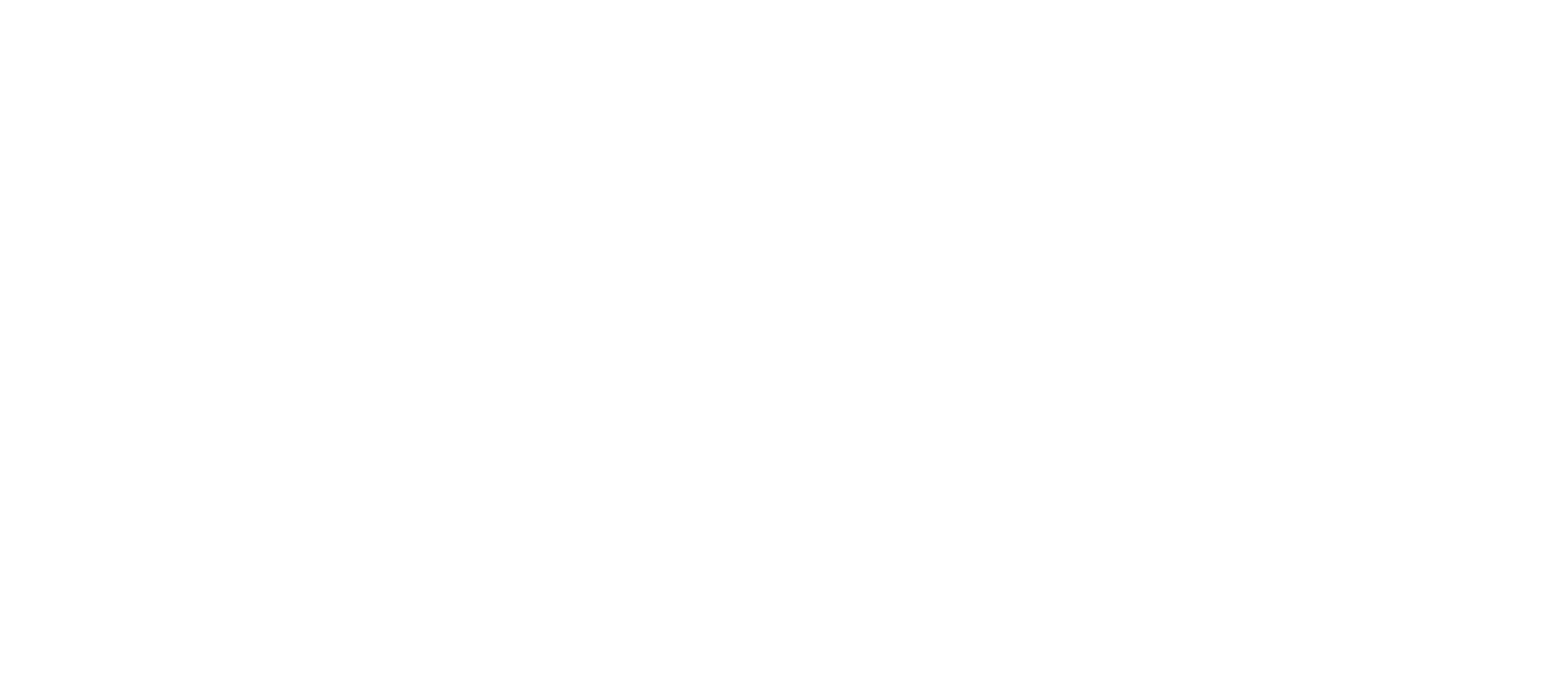
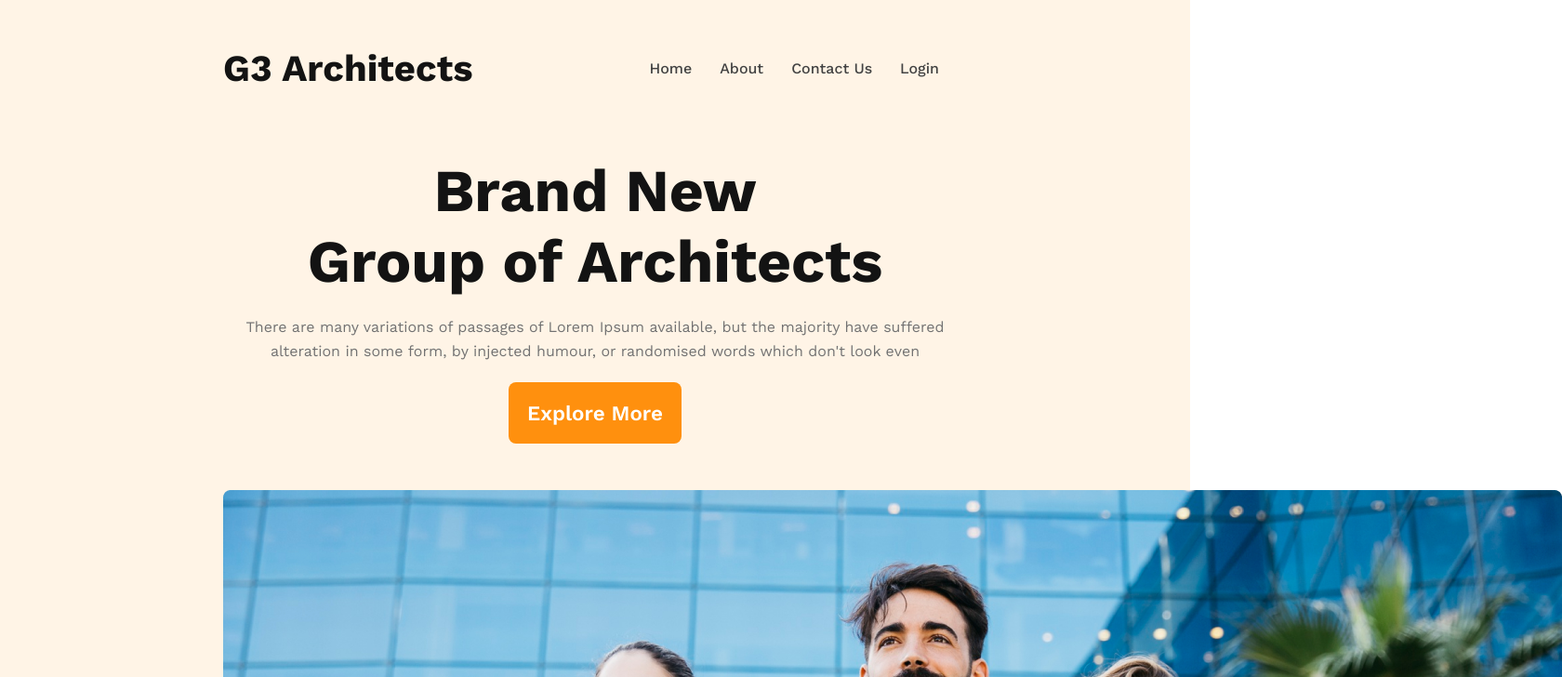
Before and after one commit to sajjad516/G3-architects, a plain HTML site: page index.html in a window 1280 px wide. Shown: the top 728 px of the page at 93% size, 1680 px wide, since content can reach past the window. Drawn offline with nearby package versions, Linux system fonts and the light colour scheme.

Commit message:
banner content added

```diff
--- a/index.html
+++ b/index.html
@@ -1,15 +1,42 @@
 <!DOCTYPE html>
 <html lang="en">
+
 <head>
     <meta charset="UTF-8">
     <meta name="viewport" content="width=device-width, initial-scale=1.0">
     <title>G3 Architects</title>
     <link rel="stylesheet" href="styles/style.css">
 </head>
+
 <body>
     <!-- header part start  -->
     <header>
+        <nav>
+            <h3 class="nav-title">G3 Architects</h2>
+                <ul>
+                    <li><a href="">Home</a></li>
+                    <li><a href="">About</a></li>
+                    <li><a href="">Contact Us</a></li>
+                    <li><a href="">Login</a></li>
+                </ul>
+        </nav>
+        <section class="banner">
+            <div class="banner-content">
+                <h1 class="banner-title">Brand New<br>Group of Architects</h1>
+                <p class="banner-description">There are many variations of passages of Lorem Ipsum available, but the majority have suffered alteration in some form, by injected humour, or randomised words which don't look even</p>
+                <button class="btn-primary">Explore More</button>
+            </div>
+            <img src="images/banner.png" alt="">
+        </section>
+    </header>
+    <!-- main part start  -->
+    <main>
 
-    </header>
+    </main>
+    <!-- footer part start  -->
+    <footer>
+
+    </footer>
 </body>
+
 </html>
--- a/styles/style.css
+++ b/styles/style.css
@@ -0,0 +1,79 @@
+/* work sans font from google */
+@import url('https://fonts.googleapis.com/css2?family=Work+Sans:ital,wght@0,100..900;1,100..900&display=swap');
+
+/* ------>>Shared Style<---------- */
+* {
+    font-family: "Work Sans", sans-serif;
+    margin: 0;
+    padding: 0;
+}
+.btn-primary {
+    padding: 20px;
+    border-radius: 8px;
+    background: #FF900E;
+    color: #FFF;
+    font-size: 1.4rem;
+    font-weight: 600;
+    border: 0;
+}
+.btn-primary:hover{
+    background: #fff;
+    color: #FF900E;
+    transition: 0.3s;
+}
+
+/*------------->>header part style <<----------- */
+header {
+    background-color: rgba(255, 144, 14, 0.10);
+    padding: 50px 240px;
+}
+
+/* nav section style  */
+nav {
+    display: flex;
+    justify-content: space-between;
+    align-items: center;
+}
+
+.nav-title {
+    font-size: 2.5rem;
+    font-weight: 700;
+    color: var(--Dark-01, #131313);
+}
+
+nav>ul {
+    display: flex;
+}
+
+ul li {
+    list-style: none;
+    margin-right: 30px;
+    font-size: 1rem;
+    font-weight: 500;
+}
+
+nav li a {
+    text-decoration: none;
+    color: var(--Dark-02, #424242);
+}
+
+/*------------->>banner section style<<----------- */
+.banner-content {
+    width: 800px;
+    text-align: center;
+    margin: 0 auto;
+    padding: 70px 0 50px;
+}
+
+.banner-title {
+    font-size: 4rem;
+    color: var(--Dark-01, #131313);
+    font-weight: 700;
+}
+
+.banner-description {
+    color: var(--Dark-03, #727272);
+    font-size: 1rem;
+    line-height: 26px;
+    padding: 20px 0;
+}
```
